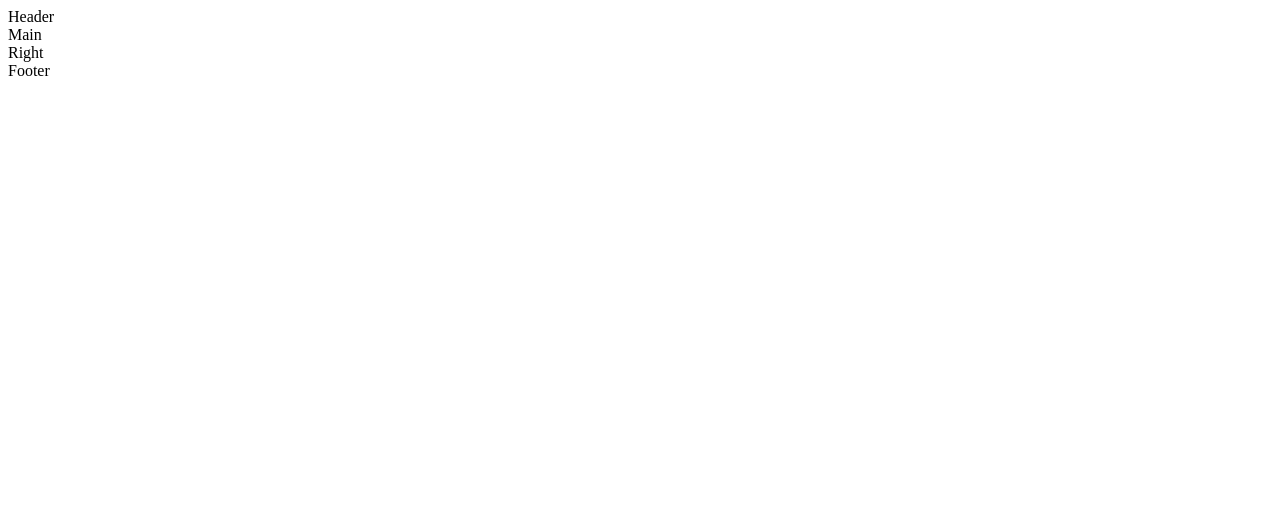
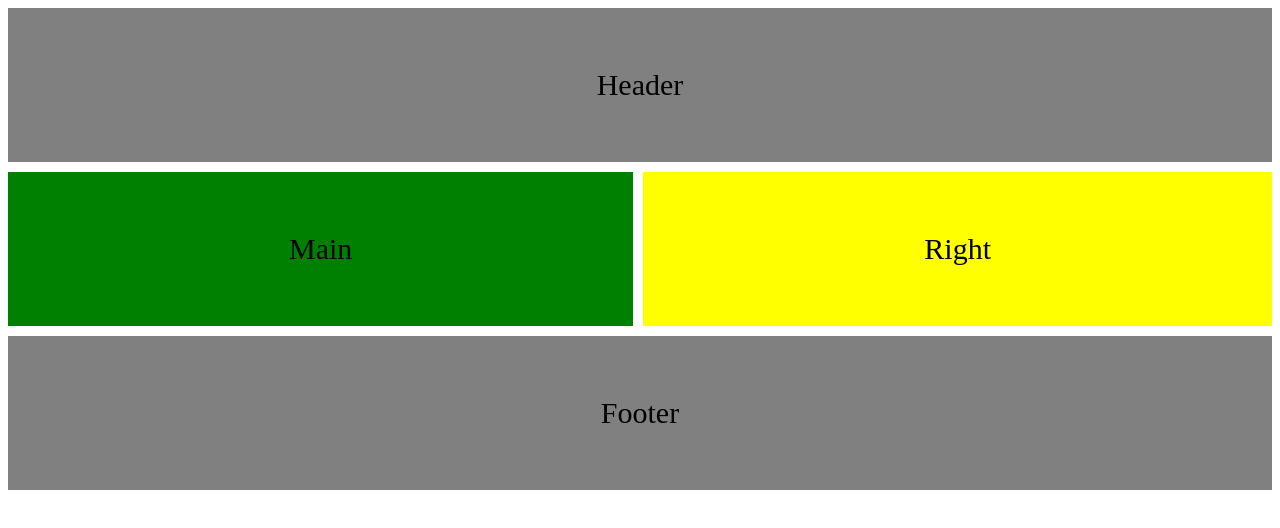
Before and after one commit to guipaterlini/css-sass-grid-bestpractices, a plain HTML site: page nova_grid.html in a window 1280 px wide. Drawn offline with Linux system fonts and the light colour scheme.

Commit message:
Concluido aula de display grid

```diff
--- a/nova_grid.html
+++ b/nova_grid.html
@@ -5,13 +5,50 @@
     <meta http-equiv="X-UA-Compatible" content="IE=edge" />
     <meta name="viewport" content="width=device-width, initial-scale=1.0" />
     <title>Novo Layout de Grid com CSS - Avançado</title>
+
+    <style>
+      .item1 {
+        grid-area: header;
+        background-color: gray;
+        font-size: 30px;
+      }
+      .item2 {
+        grid-area: main;
+        background-color: green;
+        font-size: 30px;
+      }
+      .item3 {
+        grid-area: right;
+        background-color: yellow;
+        font-size: 30px;
+      }
+      .item4 {
+        grid-area: footer;
+        background-color: gray;
+        font-size: 30px;
+      }
+
+      .grid_container {
+        display: grid;
+        grid-template-areas:
+          "header header header header header header"
+          "main main main right right right"
+          "footer footer footer footer footer footer";
+        gap: 10px;
+      }
+
+      .grid_container > div {
+        padding: 60px;
+        text-align: center;
+      }
+    </style>
   </head>
   <body>
     <div class="grid_container">
-        <div class="item1">Header</div>
-        <div class="item2">Main</div>
-        <div class="item3">Right</div>
-        <div class="item4">Footer</div>
+      <div class="item1">Header</div>
+      <div class="item2">Main</div>
+      <div class="item3">Right</div>
+      <div class="item4">Footer</div>
     </div>
   </body>
 </html>
```
